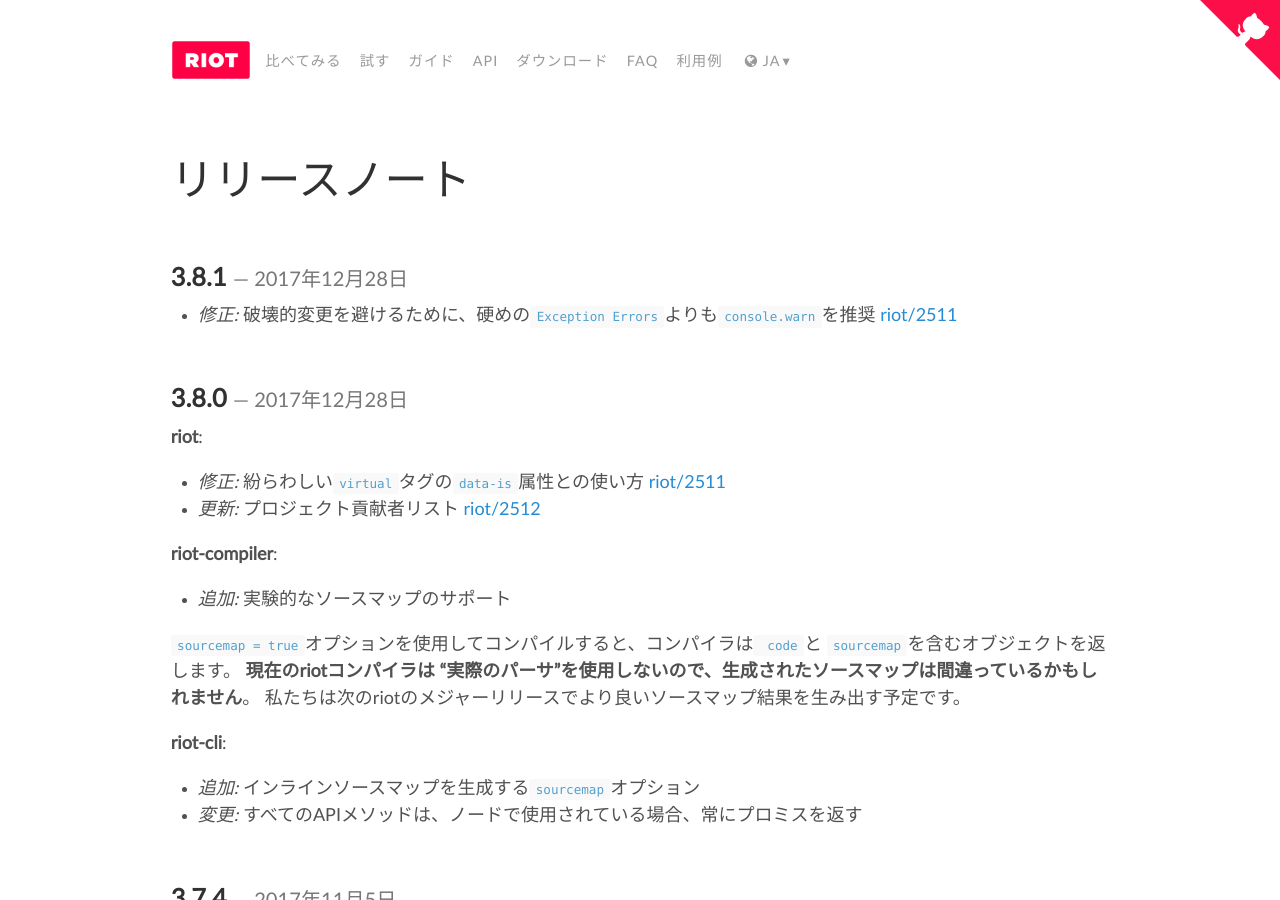
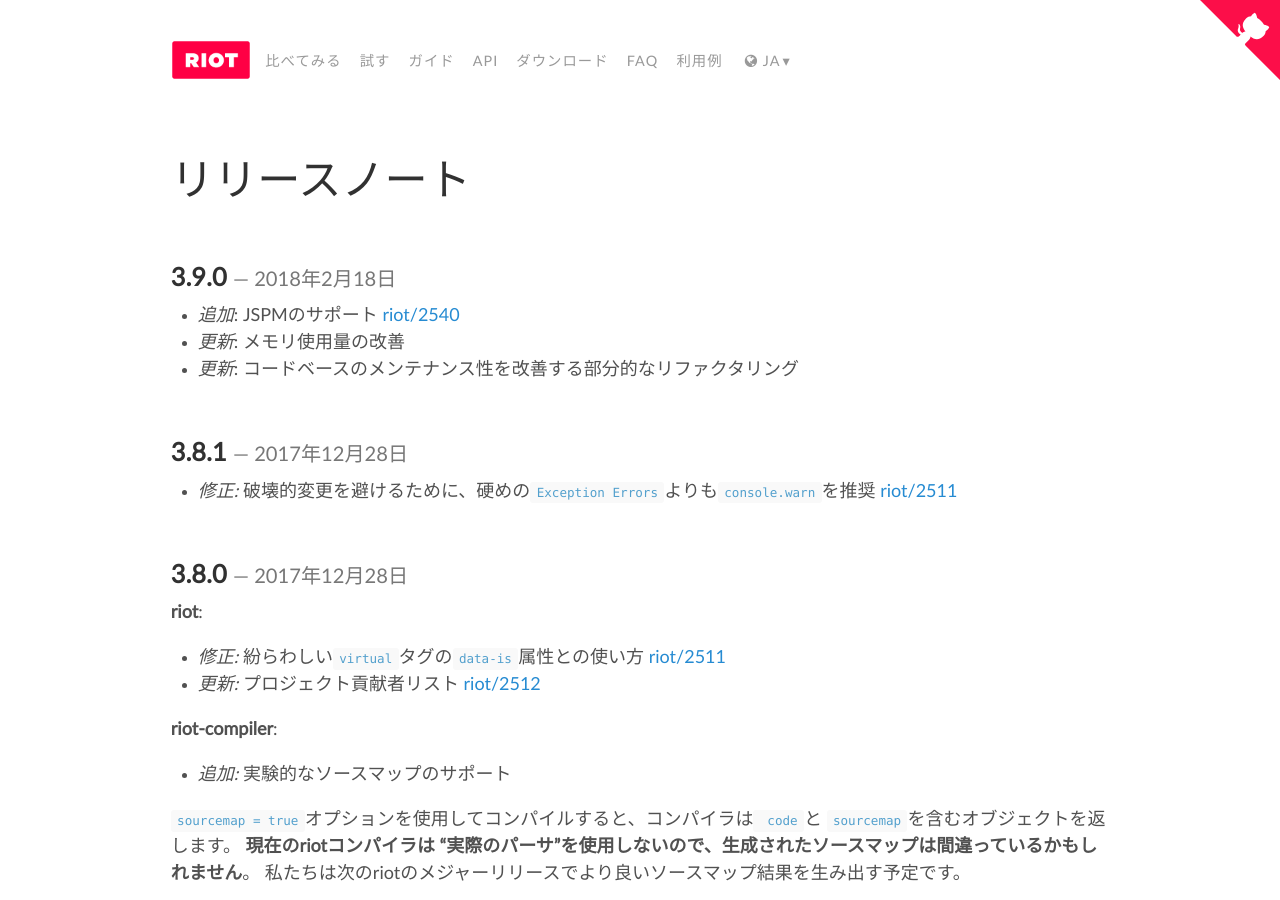
Before and after one commit to riot/riot.github.io, a Jekyll site: the page built from ja/release-notes.md, in a window 1280 px wide and 900 px high. Built offline with Jekyll 4.4.1, drawn with Linux system fonts in a browser that asks for light colours; nearby versions of some CDN libraries; emoji names are drawn with the system emoji font.

Commit message:
updated: release note for ja

```diff
--- a/ja/release-notes.md
+++ b/ja/release-notes.md
@@ -5,6 +5,12 @@
 ---
 
 # {{ page.title }}
+
+## 3.9.0 *2018年2月18日*
+
+- _追加_: JSPMのサポート [riot/2540](https://github.com/riot/riot/pull/2540)
+- _更新_: メモリ使用量の改善
+- _更新_: コードベースのメンテナンス性を改善する部分的なリファクタリング
 
 ## 3.8.1 *2017年12月28日*
 
```
